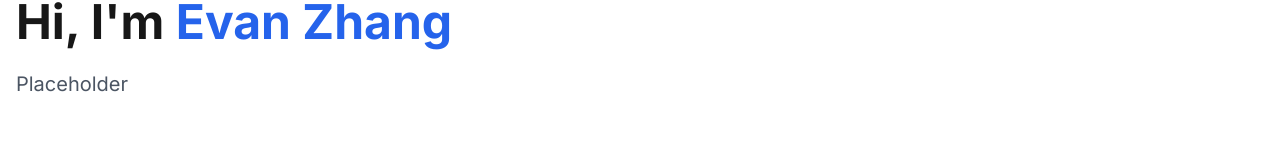
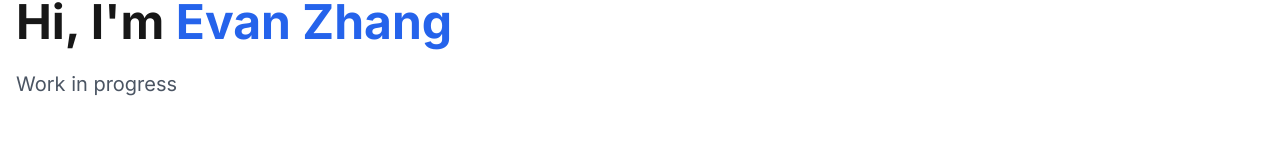
Before and after one commit to evanz0820/evanz0820.github.io, a Next.js app: page / in a window 1280 px wide. Shown: the part 130-290 px from the top of the page. Built offline with nearby package versions, Linux system fonts and the light colour scheme.

Commit message:
Update Hero section placeholder text

```diff
--- a/src/components/Hero.tsx
+++ b/src/components/Hero.tsx
@@ -6,7 +6,7 @@ export default function Hero() {
             Hi, I&apos;m <span className="text-blue-600">Evan Zhang</span>
           </h1>
           <p className="text-xl text-gray-600">
-            Placeholder
+            Work in progress
           </p>
         </div>
       </section>
```
